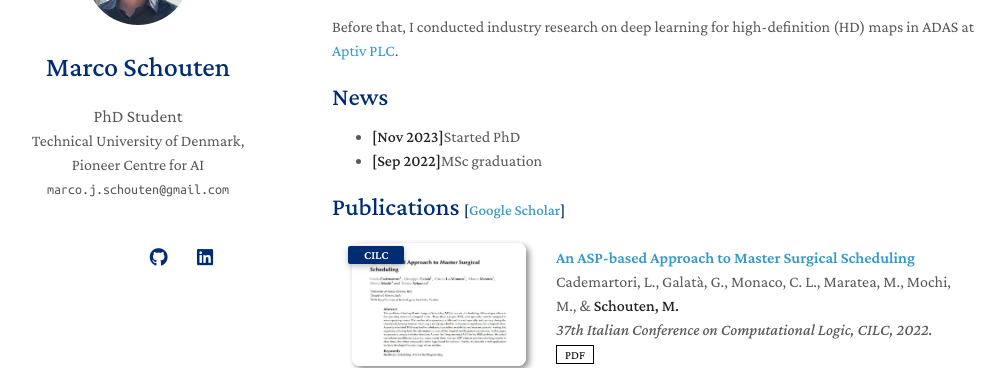
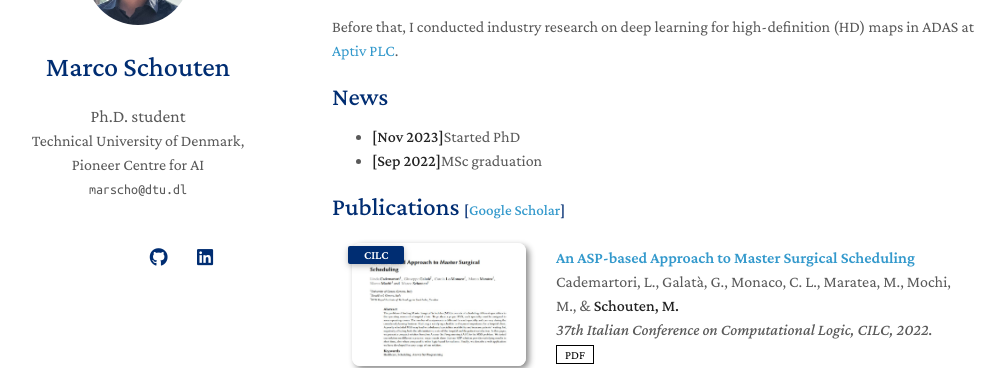
Before and after one commit to marcoschouten/marcoschouten.github.io, a Jekyll site: the page built from index.md, in a window 1280 px wide. Shown: the part 186-554 px from the top of the page, without its empty margins (138-1143 px from the left). Built offline with Jekyll 4.4.1, drawn with Linux system fonts in a browser that asks for light colours; nearby versions of some CDN libraries; a style sheet for code colours, icons or effects is not loaded; our own code applies the rules of GitHub Pages for plain Markdown files.

Commit message:
Update _config.yml

```diff
--- a/_config.yml
+++ b/_config.yml
@@ -1,9 +1,9 @@
 # Basic Information
 title: Marco Schouten
-position:  PhD Student
+position:  Ph.D. student
 affiliation: Technical University of Denmark, Pioneer Centre for AI
 affiliation_link:
-email: marco.j.schouten@gmail.com
+email: marscho@dtu.dl
 
 # Search Engine Optimization (SEO)
 keywords: marco schouten, schouten marco, marcoschouten, schoutenmarco
```
